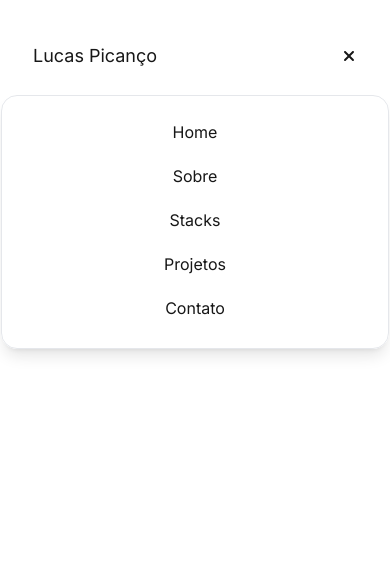
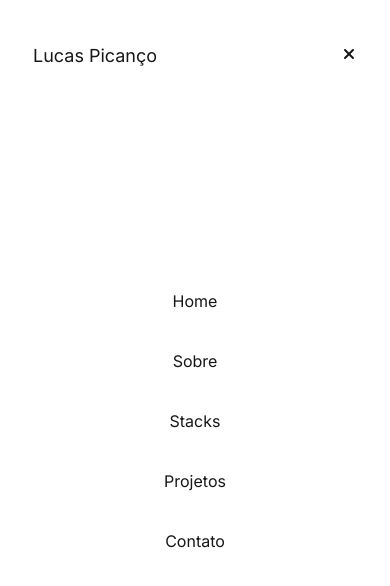
Before and after one commit to LucasPicancoo/meu-portifolio, a Next.js app: page / in a window 390 px wide. Both pictures are taken after a click on the button 349 px from the left and 56 px from the top of the page. Shown: the top 586 px of the page. Built offline with nearby package versions, Linux system fonts and the light colour scheme.

Commit message:
Refactor: Isolamento da logica do menu mobile

```diff
--- a/src/app/components/header/index.tsx
+++ b/src/app/components/header/index.tsx
@@ -3,8 +3,8 @@
 import { useEffect, useState } from "react"
 import { motion } from "framer-motion"
 import { NavItem } from "./nav-item"
-import { FaBars } from "react-icons/fa";
-import { FaXmark } from "react-icons/fa6";
+import MobileMenu from "./mobile-menu"
+
 
 const NAV_ITEMS = [
     {
@@ -34,7 +34,6 @@ const NAV_ITEMS = [
 export default function Header(){
 
     const [scrolled, setScrolled] = useState(false)
-    const [openMenu, setOpenMenu] = useState(false)
 
     useEffect(() =>{
         const handleScroll = () => {
@@ -52,6 +51,7 @@ export default function Header(){
         <header className="fixed top-6 w-full flex justify-center z-50 font-sans">
 
             <motion.div
+                initial={false}
                 animate={{
                     maxWidth: scrolled ? "900px" : "1440px",
 
@@ -74,10 +74,9 @@ export default function Header(){
                 className="w-full rounded-full flex items-center h-16 border border-solid"
             >
 
-                <h1 className="flex-1 text-lg flex justify-start">Lucas Picanço</h1>
+                <h1 className="flex-1 text-lg flex justify-start z-50">Lucas Picanço</h1>
 
-                <nav className={`md:flex flex-1 justify-center items-center gap-4 md:gap-6 md:static md:w-auto md:bg-transparent md:flex-row md:p-0
-                    ${openMenu ? 'flex absolute top-17.5 left-0 w-full flex-col bg-white/90 dark:bg-zinc-900/90 backdrop-blur-md p-6 rounded-2xl border border-gray-200 shadow-lg' : 'hidden'}`}>
+                <nav className="hidden md:flex flex-1 justify-center items-center gap-6">
 
                     {NAV_ITEMS.map(item => (
                         <NavItem {...item} key={item.label} />
@@ -92,9 +91,7 @@ export default function Header(){
 
                 </div>
 
-                <button className="md:hidden cursor-pointer" onClick={() => setOpenMenu(!openMenu)}>
-                    {openMenu ? <FaXmark /> : <FaBars/>}
-                </button>
+                <MobileMenu items={NAV_ITEMS} />
 
             </motion.div>
         </header>
--- /dev/null
+++ b/src/app/components/header/mobile-menu.tsx
@@ -0,0 +1,42 @@
+import { useState } from "react";
+import { FaBars } from "react-icons/fa";
+import { FaXmark } from "react-icons/fa6";
+import { NavItem } from "./nav-item";
+
+interface navItemType {
+        label: string
+        href: string
+}
+
+interface MobileMenuProps {
+    items: navItemType[]
+}
+
+export default function MobileMenu({ items }: MobileMenuProps){
+
+    const [isOpen, setIsOpen] = useState(false)
+
+
+    const toggleMenu = () => {
+        setIsOpen(!isOpen)
+    }
+    return(
+        <div>
+
+            <button className="md:hidden cursor-pointer relative z-50" onClick={toggleMenu}>
+                    {isOpen ? <FaXmark /> : <FaBars/>}
+            </button>
+
+            {isOpen &&(
+
+            <div className="absolute -top-6 left-0 w-full h-screen bg-background backdrop-blur-md flex flex-col items-center justify-center gap-8 z-40 md:hidden">
+                {items.map((item) => (
+                        <NavItem {...item} key={item.label} />
+                ))}
+            </div>
+            )}
+
+        </div>
+    )
+
+}
```
